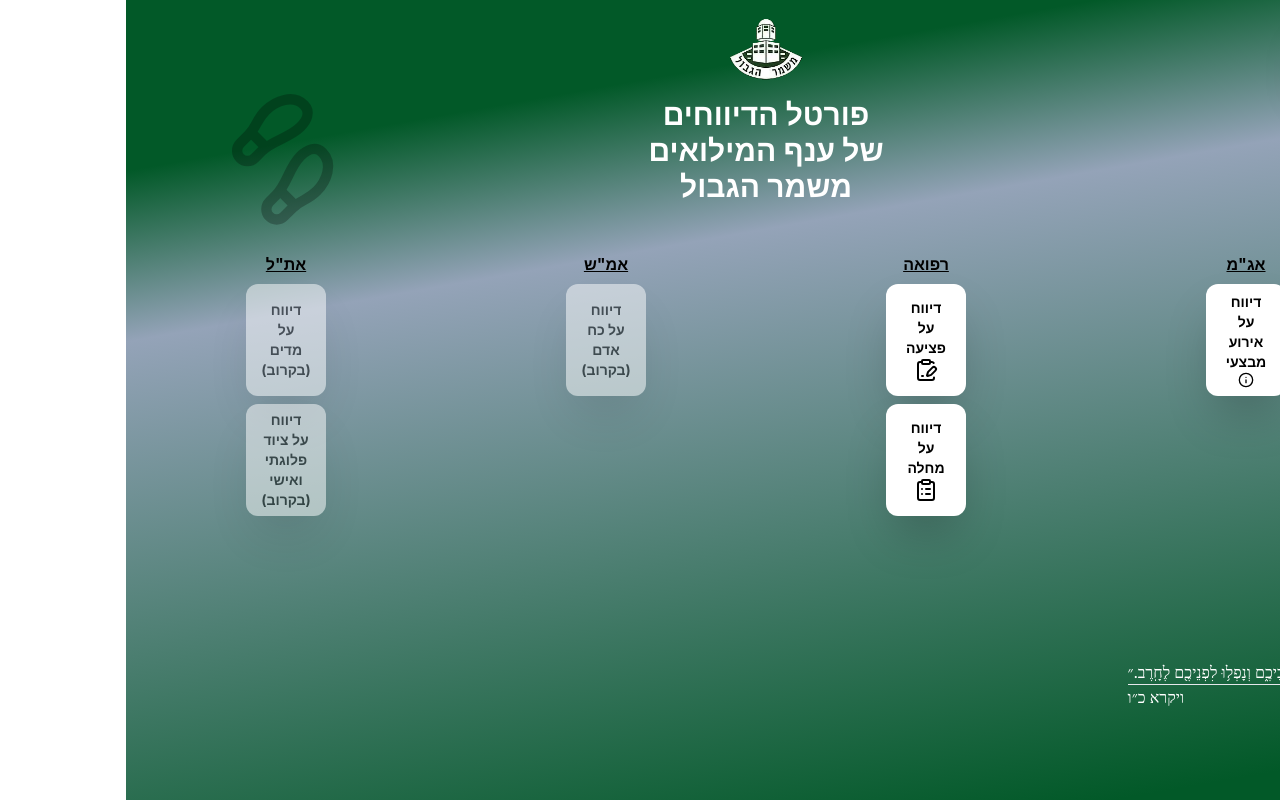
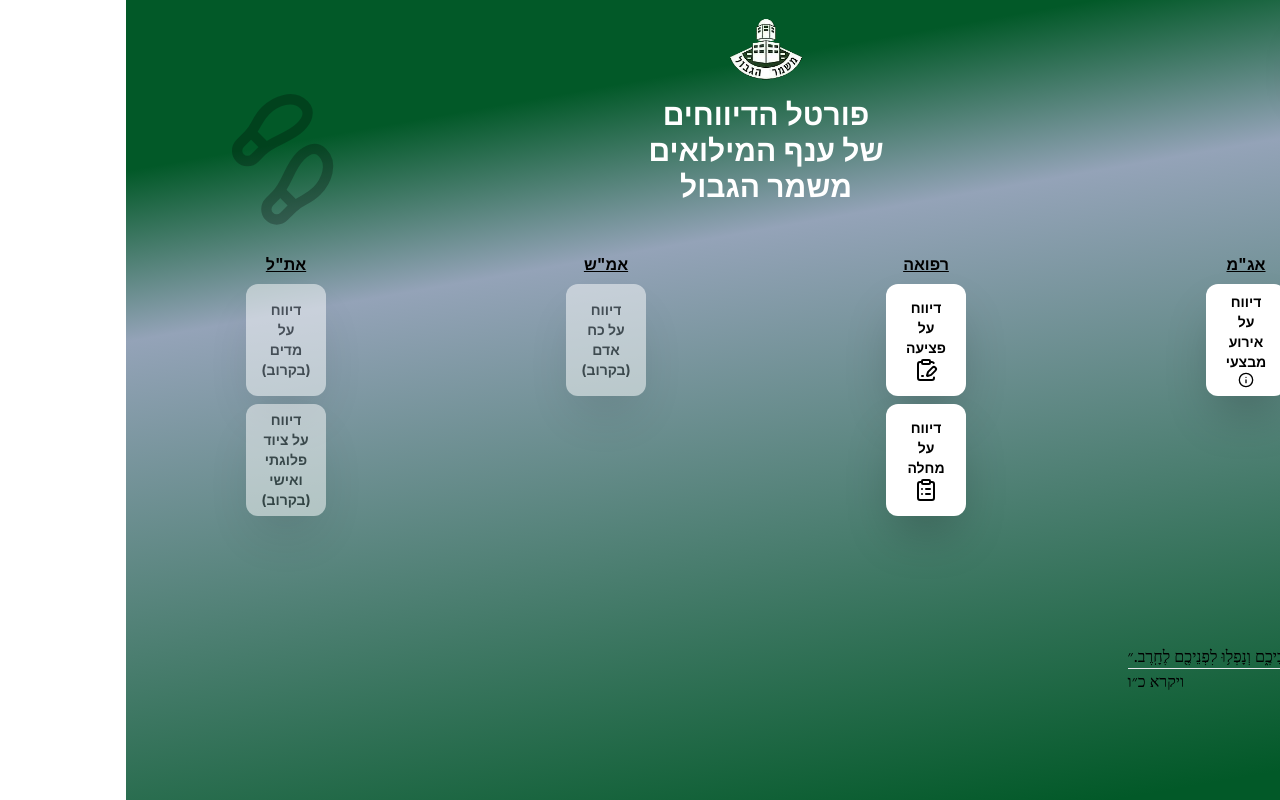
Before and after one commit to eliezerperl/magavmil, a React (Vite) app: page / in a window 1280 px wide. Built offline with nearby package versions, Linux system fonts and the light colour scheme.

Commit message:
height fix

```diff
--- a/src/homePage/HomePage.tsx
+++ b/src/homePage/HomePage.tsx
@@ -6,7 +6,6 @@ const HomePage = () => {
   return (
     <>
       <div className=" h-screen w-screen relative">
-        <div className="bg-height-cover">
           <section className="relative flex justify-center">
             <Button className="absolute right-6 top-4 w-20 h-16 p-4 bg-magav-dark-green text-white hover:bg-slate-600">
               <a href={import.meta.env.VITE_MAGAVAPP}>
@@ -15,7 +14,8 @@ const HomePage = () => {
             </Button>
             <img src="/magav.png" alt="Magav Emblem" className="w-24 h-24 " />
           </section>
-          <section className="relative flex flex-col gap-12 mb-36 justify-center font-bold">
+
+          <section className="relative flex flex-col gap-12 mb-32 justify-center font-bold">
             <Footprints
               className="absolute top-0 left-24 rotate-45 opacity-25"
               color="black"
@@ -27,7 +27,8 @@ const HomePage = () => {
             </h1>
             <ButtonGrid />
           </section>
-          <section className="flex justify-between text-white px-6">
+
+          <section className="flex justify-between text-black px-6">
             <aside className="font-serif">
               <span>
                 ״וּרְדַפְתֶּ֖ם אֶת־אֹיְבֵיכֶ֑ם וְנָפְל֥וּ לִפְנֵיכֶ֖ם לֶחָֽרֶב.״
@@ -40,7 +41,6 @@ const HomePage = () => {
               <br /> משמר הגבול
             </aside> */}
           </section>
-        </div>
       </div>
     </>
   );
--- a/src/index.css
+++ b/src/index.css
@@ -2,9 +2,6 @@
 @tailwind components;
 @tailwind utilities;
 
-.bg-height-cover {
-  @apply bg-transparent flex flex-col justify-between w-full h-5/6;
-}
 
 .button-small {
   @apply w-20 h-28 bg-white text-center flex flex-col font-bold rounded-xl whitespace-normal;
```
